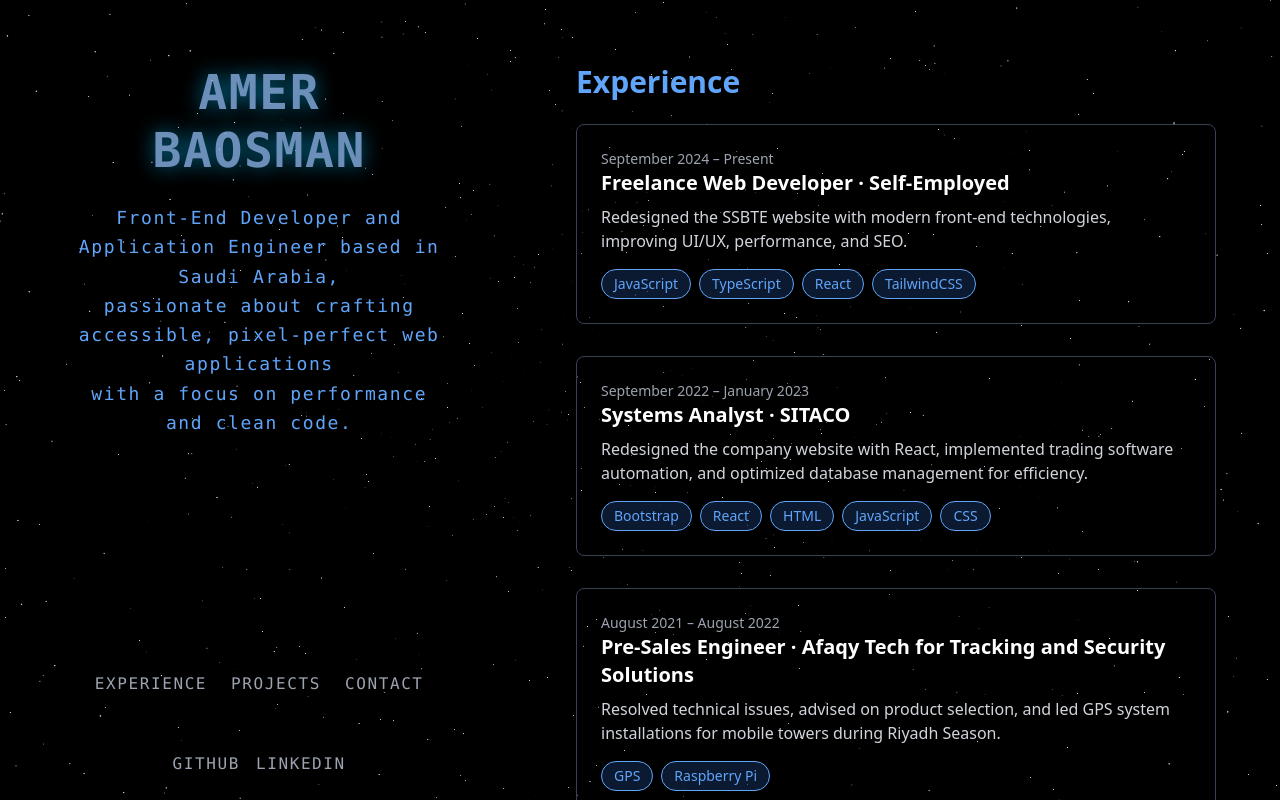
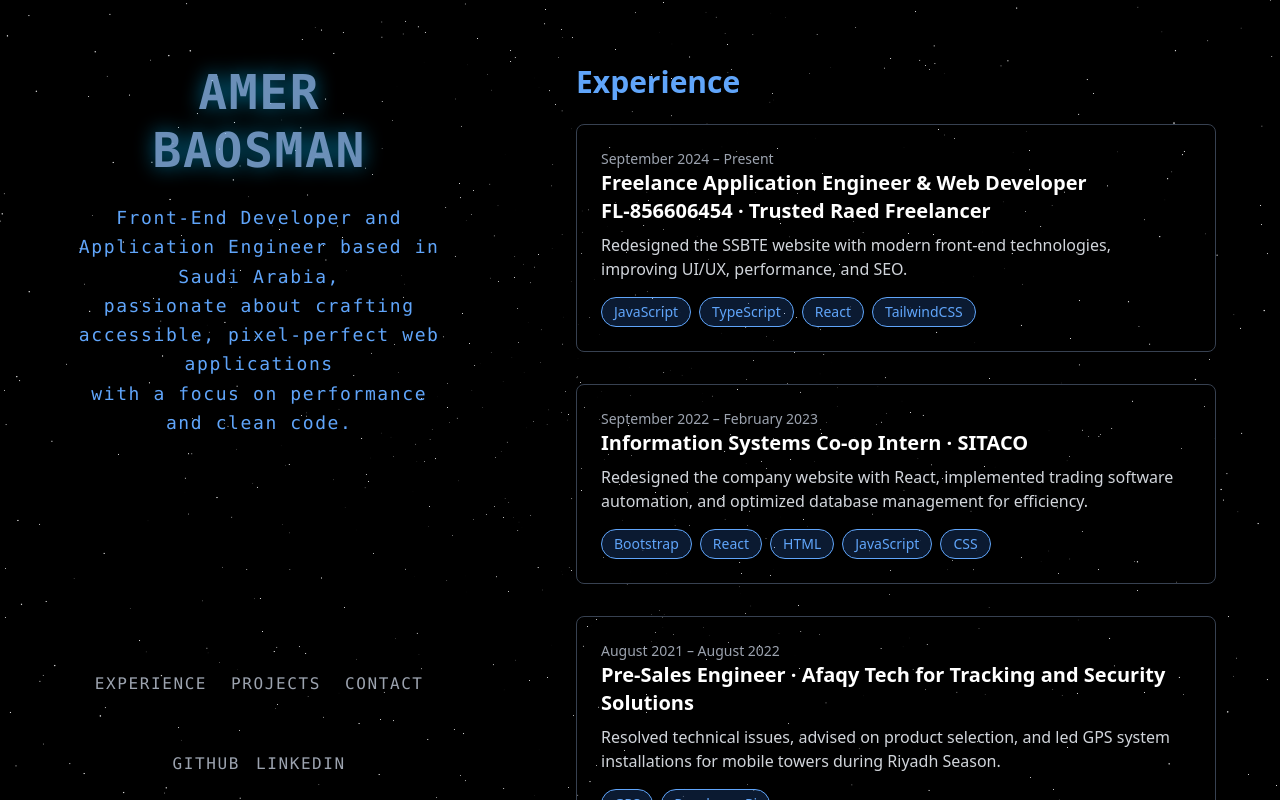
Before and after one commit to amerbman/amer-portfolio, a React (Vite) app: page / in a window 1280 px wide. Built offline with nearby package versions, Linux system fonts and the light colour scheme.

Commit message:
Updated website content

```diff
--- a/src/components/Experience.tsx
+++ b/src/components/Experience.tsx
@@ -11,7 +11,10 @@ const Experience = () => {
         {/* Experience Item 1 */}
         <div className="p-6 rounded-lg shadow-lg bg-transparent border border-gray-700 transition-all duration-300 hover:shadow-blue-500/50 hover:border-blue-400" itemScope itemType="http://schema.org/JobPosting">
           <div className="text-gray-400 text-sm" itemProp="datePosted">September 2024 – Present</div>
-          <h3 className="text-xl font-semibold text-white" itemProp="title">Freelance Web Developer · Self-Employed</h3>
+          <h3 className="text-xl font-semibold text-white" itemProp="title">
+                Freelance Application Engineer & Web Developer <br /> FL-856606454 · Trusted Raed Freelancer
+              </h3>
+
           <p className="text-gray-300 mt-2" itemProp="description">
             Redesigned the SSBTE website with modern front-end technologies, improving UI/UX, performance, and SEO.
           </p>
@@ -48,8 +51,8 @@ const Experience = () => {
 
         {/* Experience Item 4 */}
         <div className="p-6 rounded-lg shadow-lg bg-transparent border border-gray-700 transition-all duration-300 hover:shadow-blue-500/50 hover:border-blue-400" itemScope itemType="http://schema.org/JobPosting">
-          <div className="text-gray-400 text-sm" itemProp="datePosted">September 2022 – January 2023</div>
-          <h3 className="text-xl font-semibold text-white" itemProp="title">Systems Analyst · SITACO</h3>
+          <div className="text-gray-400 text-sm" itemProp="datePosted">September 2022 – February 2023</div>
+          <h3 className="text-xl font-semibold text-white" itemProp="title">Information Systems Co-op Intern · SITACO</h3>
           <p className="text-gray-300 mt-2" itemProp="description">
             Redesigned the company website with React, implemented trading software automation, and optimized database management for efficiency.
           </p>
```
